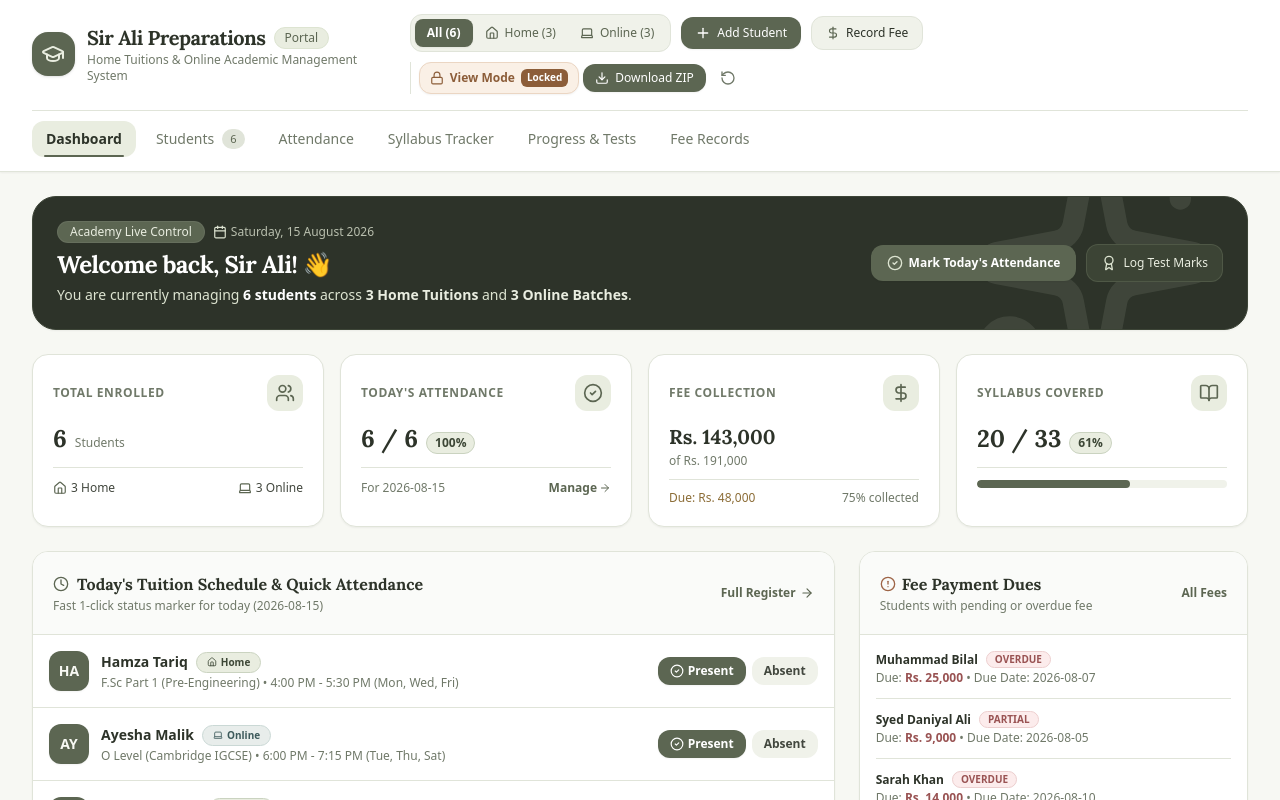
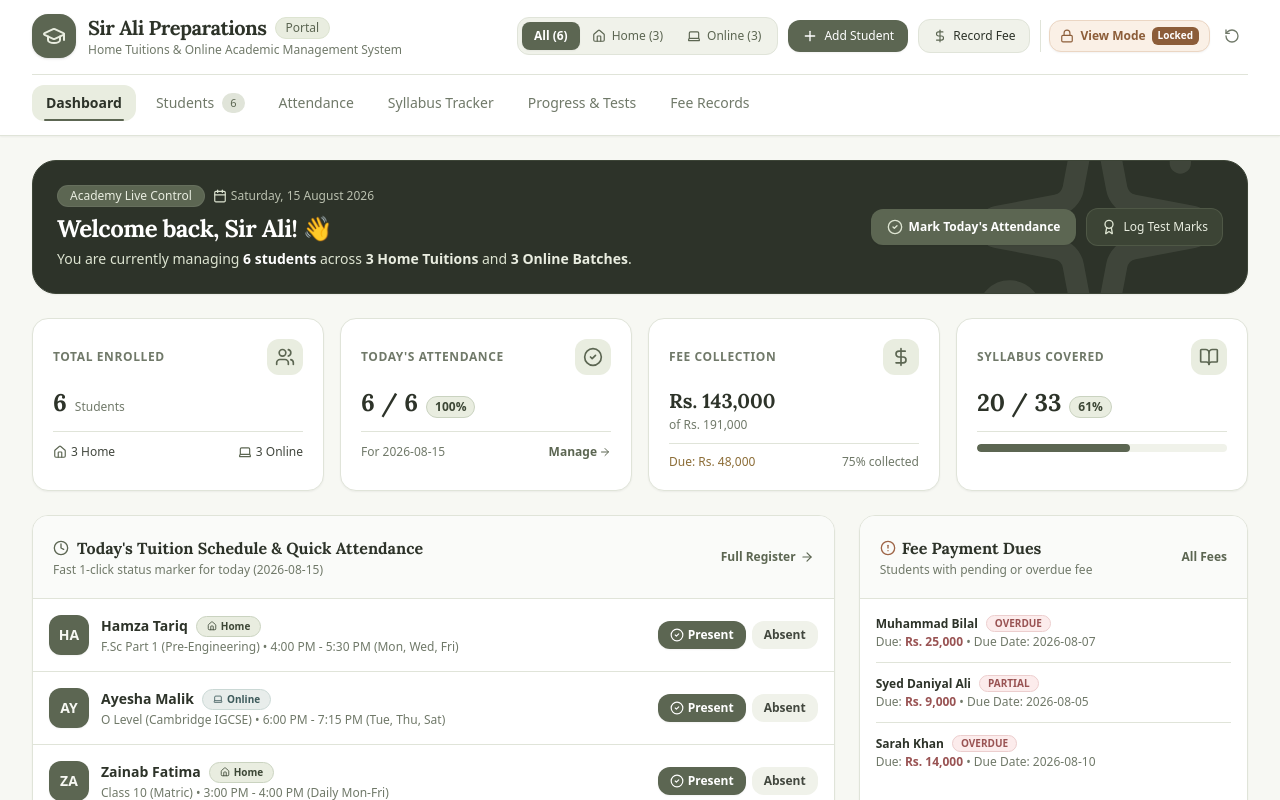
Before and after one commit to sagtut-sirali/sms, a React (Vite) app: page / in a window 1280 px wide. Shown: the top 800 px of the page. Built offline with nearby package versions, Linux system fonts and the light colour scheme.

Commit message:
feat(header): remove project ZIP export functionality
Removed the source code download feature and its associated dependencies to simplify the UI and remove unnecessary overhead.

```diff
--- a/src/components/Header.tsx
+++ b/src/components/Header.tsx
@@ -1,4 +1,4 @@
-import React, { useState } from 'react';
+import React from 'react';
 import {
   GraduationCap,
   Users,
@@ -11,12 +11,9 @@ import {
   Lock,
   Unlock,
   KeyRound,
-  ShieldCheck,
-  Download,
-  Loader2
+  ShieldCheck
 } from 'lucide-react';
 import { ActiveTab, TuitionMode } from '../types';
-import { downloadProjectZip } from '../utils/zipExport';
 
 interface HeaderProps {
   activeTab: ActiveTab;
@@ -49,17 +46,6 @@ export const Header: React.FC<HeaderProps> = ({
   onToggleLock,
   onOpenChangePin,
 }) => {
-  const [isZipping, setIsZipping] = useState(false);
-
-  const handleDownloadZip = async () => {
-    setIsZipping(true);
-    try {
-      await downloadProjectZip();
-    } finally {
-      setIsZipping(false);
-    }
-  };
-
   const tabs = [
     { id: 'overview', label: 'Dashboard' },
     { id: 'students', label: 'Students', count: studentCounts.total },
@@ -191,27 +177,6 @@ export const Header: React.FC<HeaderProps> = ({
                 </div>
               )}
 
-              {/* Download Project ZIP */}
-              <button
-                id="header-download-zip-btn"
-                onClick={handleDownloadZip}
-                disabled={isZipping}
-                title="Download entire project source code as a ZIP archive for GitHub / offline use"
-                className="inline-flex items-center gap-1.5 bg-[#5C6652] hover:bg-[#4D5644] text-white font-medium text-xs px-3 py-1.5 rounded-xl transition cursor-pointer active:scale-95 shadow-xs disabled:opacity-50"
-              >
-                {isZipping ? (
-                  <>
-                    <Loader2 className="w-3.5 h-3.5 animate-spin" />
-                    <span>Zipping...</span>
-                  </>
-                ) : (
-                  <>
-                    <Download className="w-3.5 h-3.5" />
-                    <span>Download ZIP</span>
-                  </>
-                )}
-              </button>
-
               <button
                 id="header-reset-btn"
                 onClick={onResetData}
--- /dev/null
+++ b/src/vite-env.d.ts
@@ -0,0 +1,6 @@
+/// <reference types="vite/client" />
+
+declare module '*?raw' {
+  const content: string;
+  export default content;
+}
```
Also changed, not shown: 1 other file (tests, documents, lock files or other folders).
